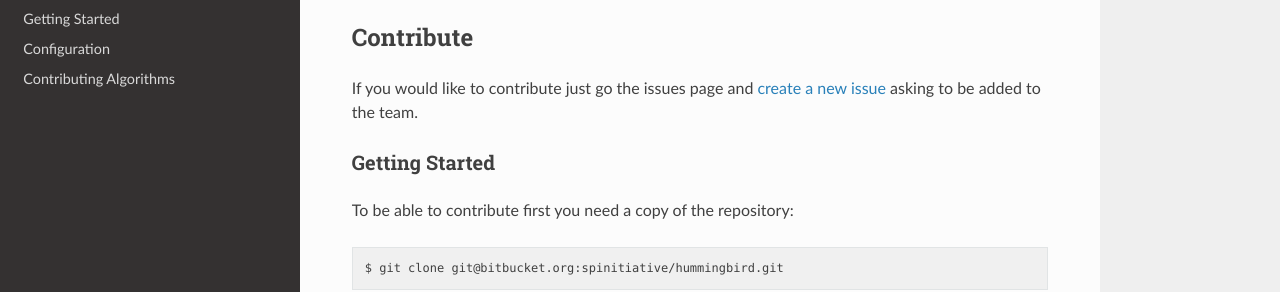
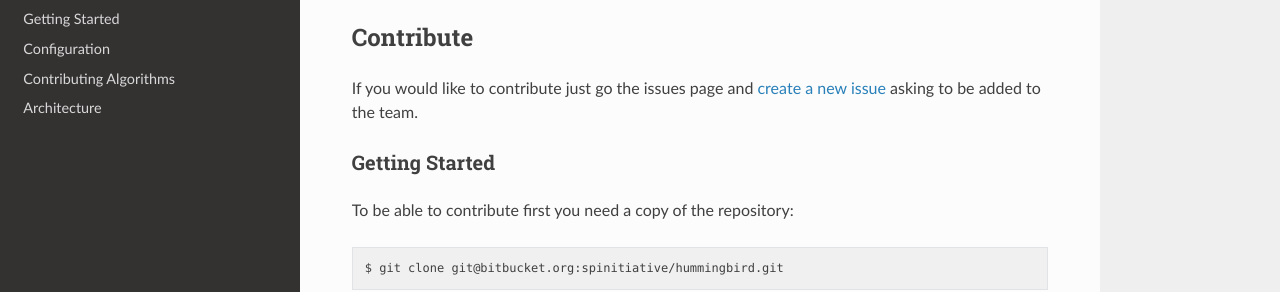
Before and after one commit to FXIhub/hummingbird, a Sphinx documentation site: the page built from docs/index.rst, in a window 1280 px wide. Shown: the part 187-479 px from the top of the page. Built offline with Sphinx 7.4.7 and the Read the Docs theme 2.0.0, drawn with Linux system fonts in a browser that asks for light colours.

Commit message:
Started writting architecture documentation

```diff
--- /dev/null
+++ b/docs/architecture.rst
@@ -0,0 +1,4 @@
+The Architecture of Hummingbird
+===============================
+
+.. image:: images/arch.png
--- a/docs/index.rst
+++ b/docs/index.rst
@@ -96,3 +96,4 @@
    getting_started
    configuration
    analysis
+   Architecture <architecture>
```
Also changed, not shown: docs/images/arch.png (added), docs/images/arch.svg (added).
